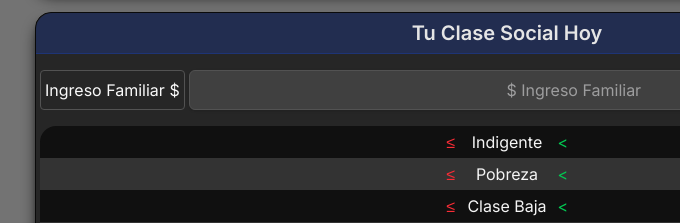
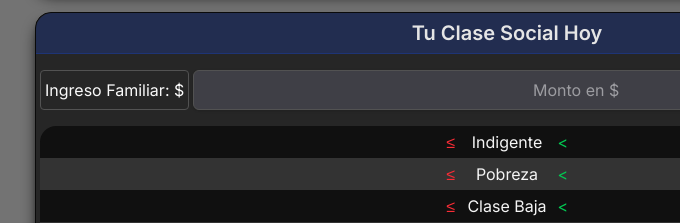
Before and after one commit to escribroid/canasta-cba-cbt-front-vite, a website built with Vite: page index.html in a window 1280 px wide. Shown: the part 569-792 px from the top of the page, 133-813 px from the left. Built offline with nearby package versions, Linux system fonts and the light colour scheme; no server answers; files whose address does not match are found by name.

Commit message:
v0.9.6.99

```diff
--- a/index.html
+++ b/index.html
@@ -620,14 +620,14 @@
 							<!-- <span class="pb-1 text-center fs-6">Opcional: Ingresar Salario</span> -->
 							<div class=" justify-center w-full items-center py-4 px-1  ">
 								<label class="flex w-full gap-x-1 ">
-									<span class="flex min-w-fit justify-center items-center align-middle px-1 border border-neutral-600 rounded">Ingreso Familiar $</span>
+									<span class="flex min-w-fit justify-center items-center align-middle px-1 border border-neutral-600 rounded">Ingreso Familiar: $</span>
 
 									<input
 										id="income__input"
-										class="w-full income__input text-center h-10 shadow appearance-none text-gray-50 leading-tight focus:outline-none focus:shadow-outline px-3 bg-neutral-700 border border-neutral-600 rounded-md focus:ring-2 focus:ring-blue-600"
+										class="w-full income__input selection:bg-nenutral-700 text-center h-10 shadow appearance-none text-gray-50 leading-tight focus:outline-none focus:shadow-outline focus:bg-netral-700 px-3 bg-neutral-700 border border-neutral-600 rounded-md focus:ring-2 focus:ring-blue-600"
 										type="number"
 										pattern="\d+"
-										placeholder="$ Ingreso Familiar"
+										placeholder="Monto en $"
 										title="Ingresa tu salario mensual familiar"
 									/>
 								</label>
--- a/src/css/styles.css
+++ b/src/css/styles.css
@@ -1,3 +1,5 @@
+
+
 /* == Classes ========================================= */
 .tooltip-date--over {
 	top: 0;
@@ -81,3 +83,29 @@
 .aclaracion-date--over {
 	z-index: 10;
 }
+
+input {
+	-webkit-appearance: none !important;
+	background-color: #3f3f46 !important; /* Neutral 700 */
+	background-image: none !important;
+}
+
+
+
+input:-webkit-autofill,
+input:-webkit-autofill:hover,
+input:-webkit-autofill:focus {
+    -webkit-box-shadow: 0 0 0px 1000px #3f3f46 inset !important; /* Neutral 700 */
+    box-shadow: 0 0 0px 1000px #3f3f46 inset !important;
+    -webkit-text-fill-color: #f3f4f6 !important; /* Neutral 100 */
+    color: #f3f4f6 !important; /* Neutral 100 */
+}
+
+input:-webkit-autofill,
+input:-webkit-autofill:hover,
+input:-webkit-autofill:focus {
+    -webkit-box-shadow: 0 0 0px 1000px #3f3f46 inset !important; /* Neutral 700 */
+		box-shadow: 0 0 0px 1000px #3f3f46 inset !important;
+    -webkit-text-fill-color: #f3f4f6 !important; /* Neutral 100 */
+    color: #f3f4f6 !important; /* Neutral 100 */
+}
```
